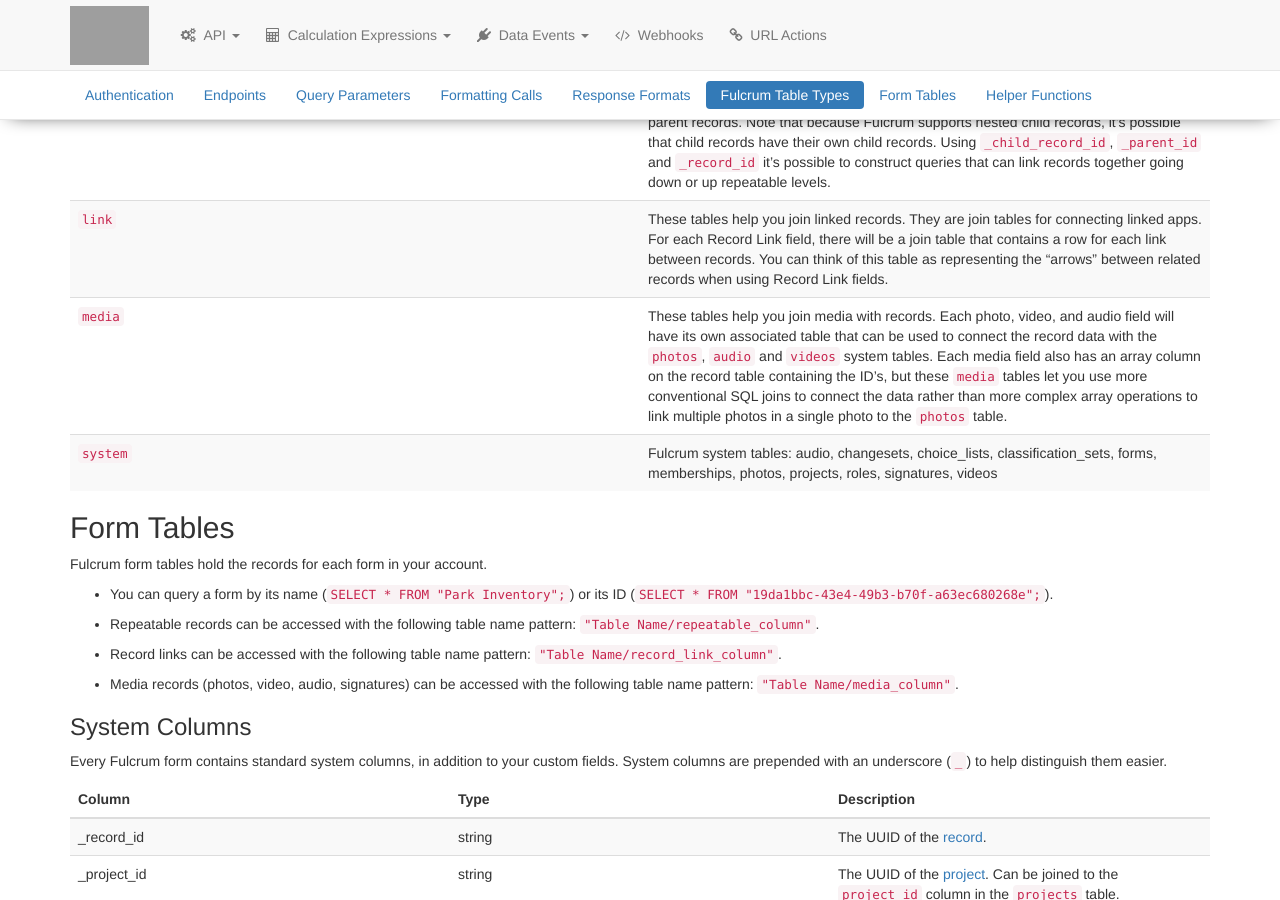
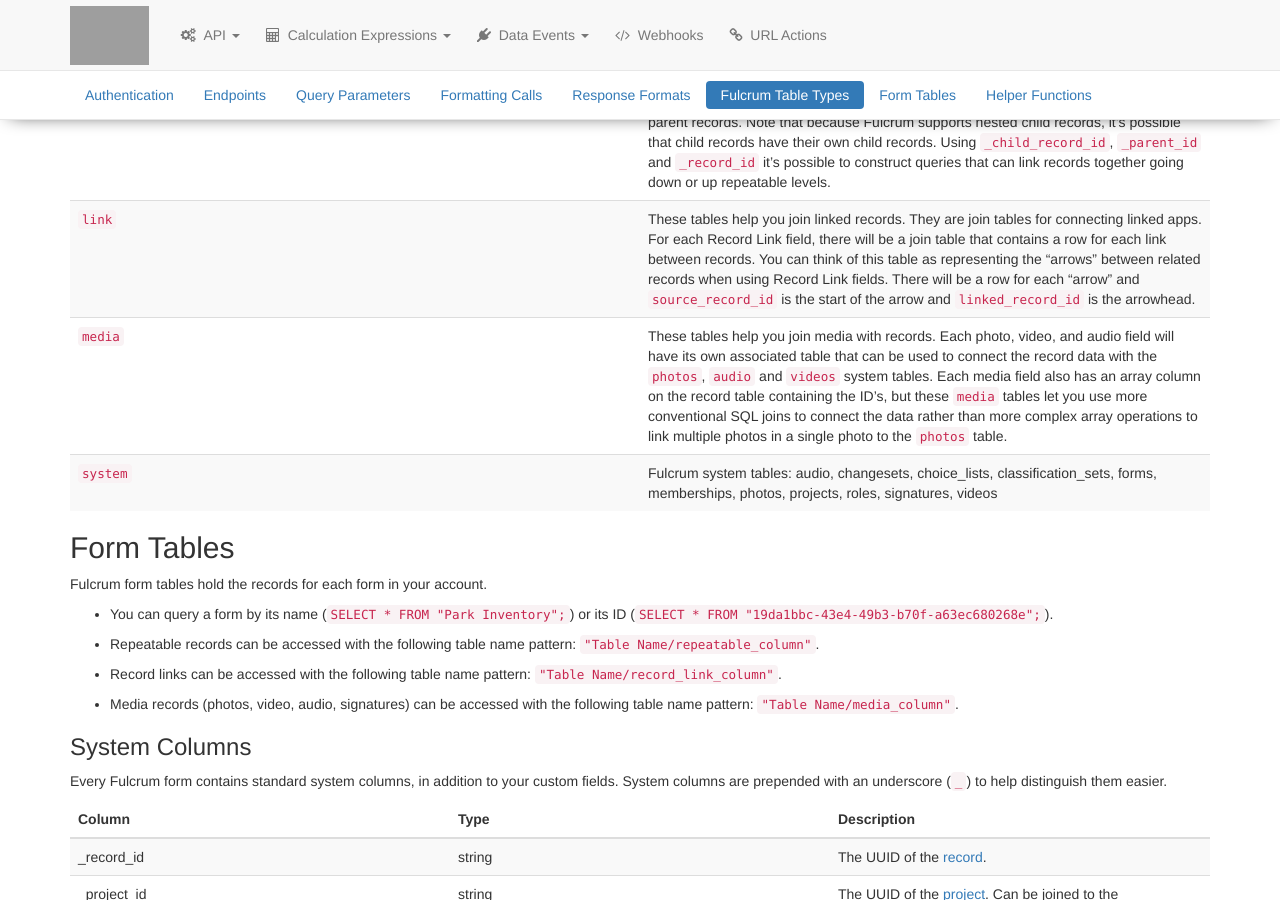
Before and after one commit to rylincoln/developer.fulcrumapp.com, a Jekyll site: the page built from _query-api/reference.md, in a window 1280 px wide and 900 px high, scrolled down 3078 px. Built offline with Jekyll 4.4.1, drawn with Linux system fonts in a browser that asks for light colours; nearby versions of some CDN libraries; grey boxes are pictures that could not be loaded.

Commit message:
Continue the analogy

```diff
--- a/_query-api/reference.md
+++ b/_query-api/reference.md
@@ -165,7 +165,7 @@ The basic `SELECT * FROM tables;` query will return all of the tables available
 |------|-------------|
 | `form` | These tables contain the records for each form. These are the primary tables used in the Query API and contain all the main record data. |
 | `repeatable` | These tables contain child records. Child tables have some additional columns, `_child_record_id` and `_parent_id` that can be used to link child records to the parent records. Note that because Fulcrum supports nested child records, it's possible that child records have their own child records. Using `_child_record_id`, `_parent_id` and `_record_id` it's possible to construct queries that can link records together going down or up repeatable levels.  |
-| `link` | These tables help you join linked records. They are join tables for connecting linked apps. For each Record Link field, there will be a join table that contains a row for each link between records. You can think of this table as representing the "arrows" between related records when using Record Link fields. |
+| `link` | These tables help you join linked records. They are join tables for connecting linked apps. For each Record Link field, there will be a join table that contains a row for each link between records. You can think of this table as representing the "arrows" between related records when using Record Link fields. There will be a row for each "arrow" and `source_record_id` is the start of the arrow and `linked_record_id` is the arrowhead. |
 | `media` | These tables help you join media with records. Each photo, video, and audio field will have its own associated table that can be used to connect the record data with the `photos`, `audio` and `videos` system tables. Each media field also has an array column on the record table containing the ID's, but these `media` tables let you use more conventional SQL joins to connect the data rather than more complex array operations to link multiple photos in a single photo to the `photos` table. |
 | `system` | Fulcrum system tables: audio, changesets, choice_lists, classification_sets, forms, memberships, photos, projects, roles, signatures, videos |
 
```
